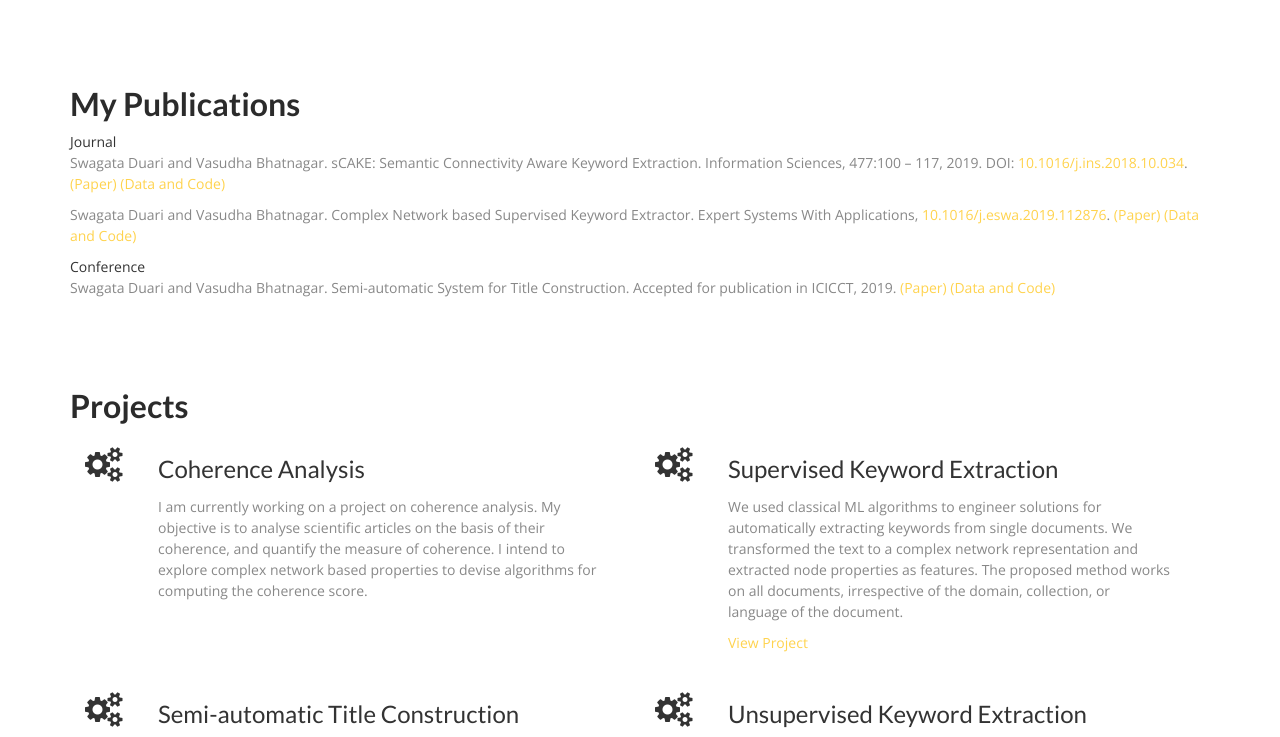
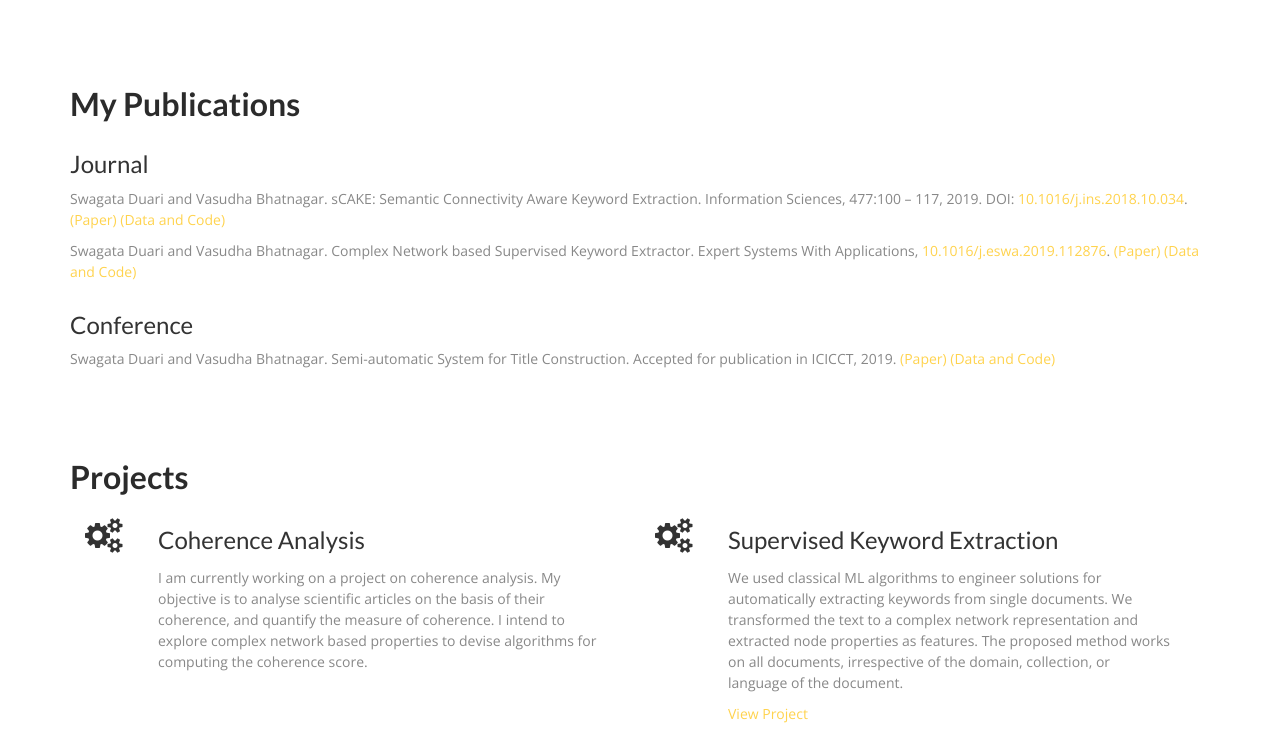
Before and after one commit to SDuari/SDuari.github.io, a plain HTML site: page index.html in a window 1280 px wide. Shown: the part 1180-1917 px from the top of the page. Drawn offline with nearby package versions, Linux system fonts and the light colour scheme.

Commit message:
Update index.html-5
Updated the textsize of journal and conference, and made some formatting changes.

```diff
--- a/index.html
+++ b/index.html
@@ -102,21 +102,25 @@
         </div>
     </div>
 	<div class="row">
-	<div class="col-md-12 col-sm-12>
-	    <h2 class="cont-title">Journal</h2>
+      	<div class="col-md-12 col-sm-12">
+	  		<div class="section-title">
+            	<h3>Journal</h3>
 					<p>Swagata Duari and Vasudha Bhatnagar. sCAKE: Semantic Connectivity Aware Keyword Extraction. Information Sciences, 477:100 – 117, 2019. DOI: <a href="https://doi.org/10.1016/j.ins.2018.10.034">10.1016/j.ins.2018.10.034</a>. <a href="https://arxiv.org/abs/1811.10831">(Paper)</a> <a href="https://github.com/SDuari/sCAKE-and-LAKE">(Data and Code)</a>
 					</p>
 					<p>Swagata Duari and Vasudha Bhatnagar. Complex Network based Supervised Keyword Extractor. Expert Systems With Applications, <a href="https://doi.org/10.1016/j.eswa.2019.112876">10.1016/j.eswa.2019.112876</a>. <a href="">(Paper)</a> <a href="https://github.com/SDuari/Supervised-Keyword-Extraction">(Data and Code)</a>
 					</p>
 			</div>
       	</div>
+	</div>
 
 
 	<div class="row">
-	<div class="col-md-12 col-sm-12>
-	    <h2 class="cont-title">Conference</h2>
+		<div class="col-md-12 col-sm-12">
+			<div class="section-title">
+	    		<h3>Conference</h3>
 					<p>Swagata Duari and Vasudha Bhatnagar. Semi-automatic System for Title Construction. Accepted for publication in ICICCT, 2019. <a href="https://arxiv.org/abs/1905.00470">(Paper)</a> <a href="https://github.com/SDuari/Semiautomatic_Title_Construction">(Data and Code)</a>
 					</p>
+			</div>
       	</div>
     </div>
   </div>
@@ -327,7 +331,7 @@
         </div>
 
 
-	<div class="col-md-12 col-sm-12>
+	<div class="col-md-12 col-sm-12">
 	  <div class="section-title">
             <h3>Talks and Tutorials</h3>
 		<p>Conducted hands-on sessions on behalf of Network Science Lab at the Faculty Development Program on "Network Science: Foundation of Social Network Analysis" jointly organized by Teaching Learning Centre, Ramanujan College and Dept. of Computer Science during December 3-8, 2018. <a href ="https://github.com/kirtiJain25/FDP_18">(Presentations and R scripts)</a></p>
@@ -371,7 +375,7 @@
 
     <div class="container">
       <div class="row">
-	<div class="col-md-12 col-sm-12>
+	<div class="col-md-12 col-sm-12">
 	  <div class="section-title">
             <h3>Professional services</h3>
 	    <p>Served as a reviewer for IEEE Access (April, 2019)</p>
```
Lines whose indentation alone changed are shown as unchanged.
